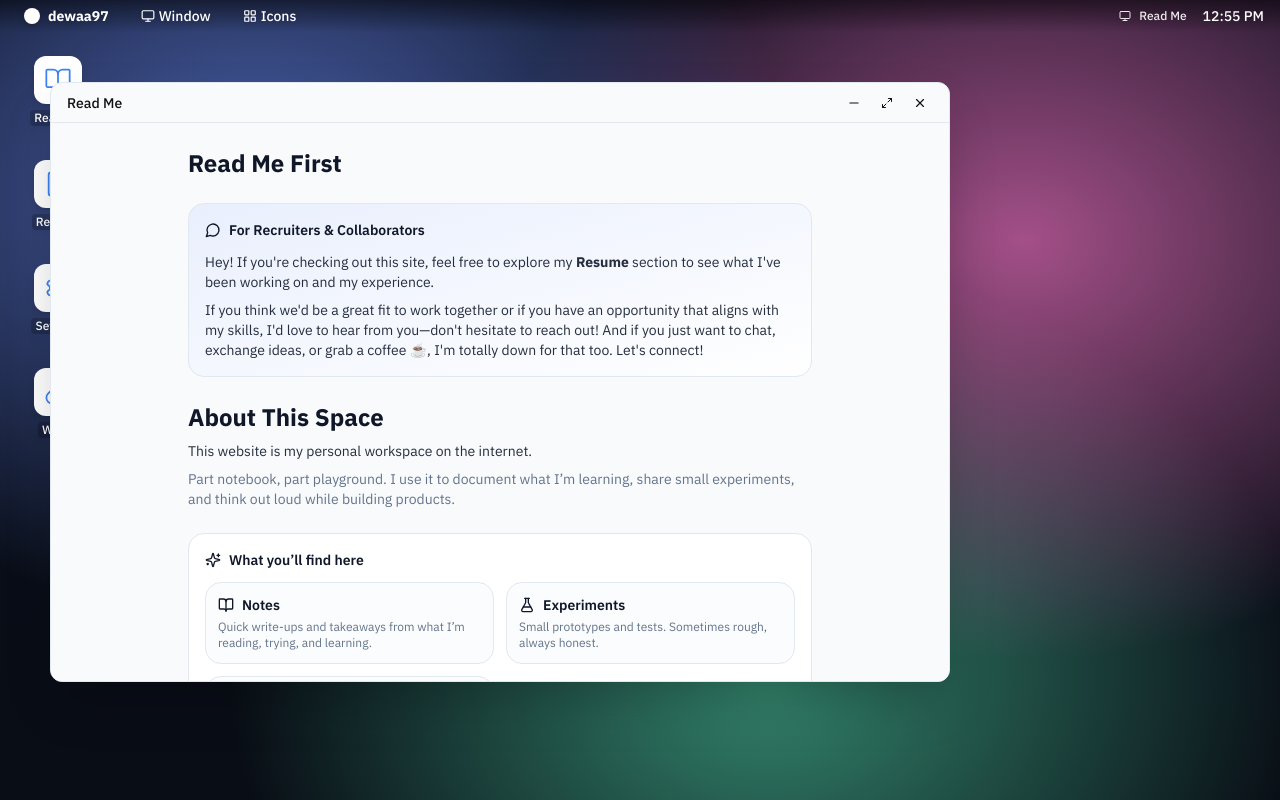
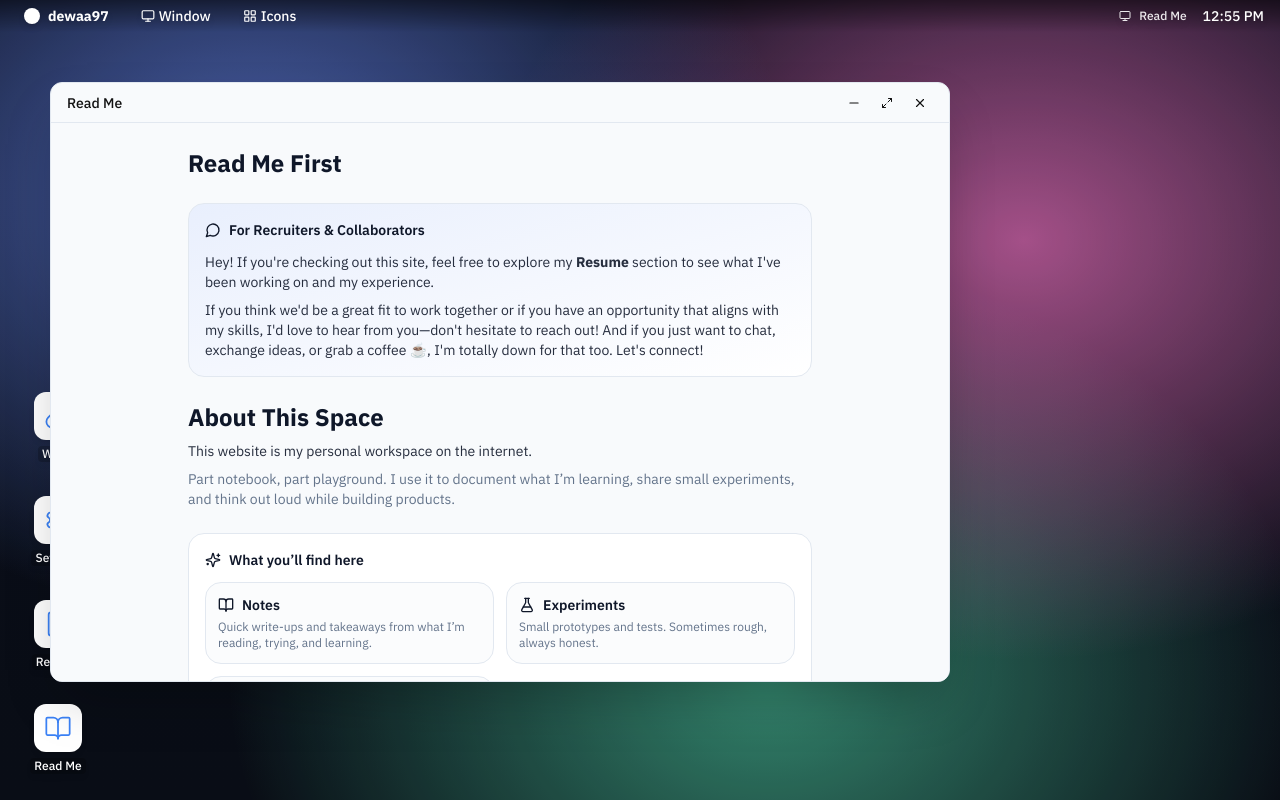
Before and after one commit to dewaa97/dewaa97.github.io, a React (Vite) app: page / in a window 1280 px wide. Built offline with nearby package versions, Linux system fonts and the light colour scheme.

Commit message:
Position desktop icons from bottom to top instead of top to bottom

```diff
--- a/src/components/desktop/DesktopScreen.tsx
+++ b/src/components/desktop/DesktopScreen.tsx
@@ -50,19 +50,20 @@ export const DesktopScreen = () => {
 
   const defaultPositions = useMemo(() => {
     const startX = 16;
-    const startY = 16;
     const colWidth = 92;
     const rowHeight = 104;
 
     // Auto-detect perCol based on container height
     const availableHeight = containerSize.height || (typeof window !== 'undefined' ? window.innerHeight - 32 : 600);
-    const perCol = Math.max(1, Math.floor((availableHeight - startY) / rowHeight));
+    const perCol = Math.max(1, Math.floor((availableHeight - rowHeight) / rowHeight));
 
     const map: Record<string, { x: number; y: number }> = {};
+    // Position apps from bottom to top
     desktopApps.forEach((app, index) => {
       const col = Math.floor(index / perCol);
       const row = index % perCol;
-      map[app.id] = { x: startX + col * colWidth, y: startY + row * rowHeight };
+      const startY = availableHeight - rowHeight - (row * rowHeight);
+      map[app.id] = { x: startX + col * colWidth, y: startY };
     });
     return map;
   }, [desktopApps, containerSize.height]);
```
